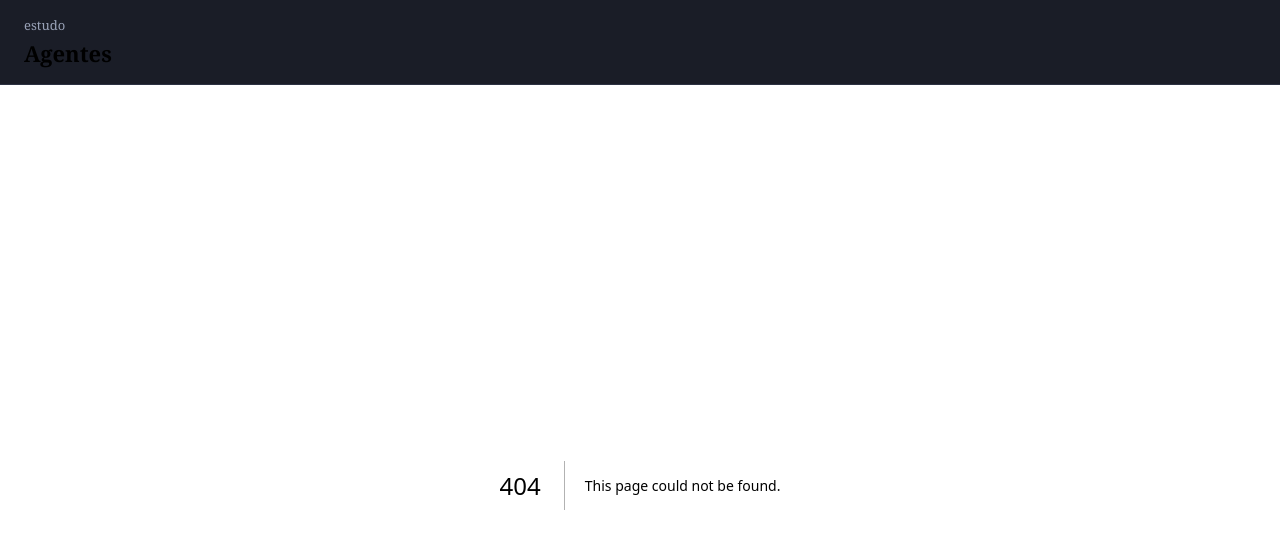
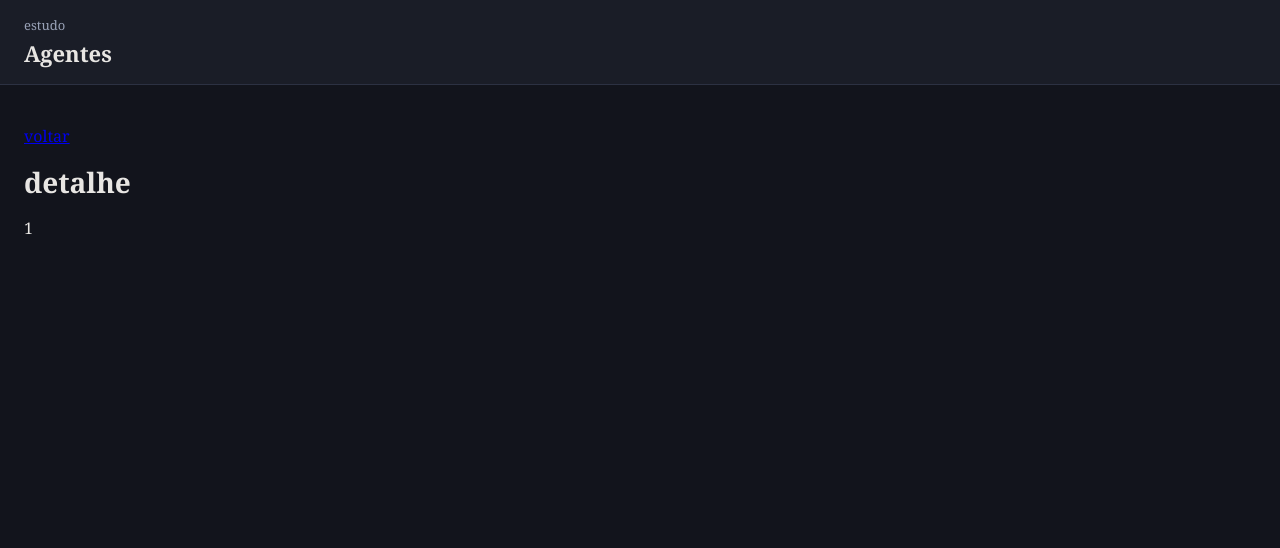
Before and after one commit to FelZimmer/checkpoint-5, a Next.js app: page /details/1 in a window 1280 px wide. Before the commit this address had no page. Shown: the top 548 px of the page. Built offline with nearby package versions, Linux system fonts and the light colour scheme.

Commit message:
Rota de detalhes

```diff
--- /dev/null
+++ b/app/details/[id]/page.js
@@ -0,0 +1,23 @@
+import Link from "next/link";
+import { Suspense } from "react";
+
+async function Conteudo({ params }) {
+  const { id } = await params;
+  return (
+    <main>
+      <p>
+        <Link href="/">voltar</Link>
+      </p>
+      <h1>detalhe</h1>
+      <p>{id}</p>
+    </main>
+  );
+}
+
+export default function PaginaDetalhe({ params }) {
+  return (
+    <Suspense fallback={<p>carregando...</p>}>
+      <Conteudo params={params} />
+    </Suspense>
+  );
+}
--- a/app/globals.css
+++ b/app/globals.css
@@ -50,6 +50,12 @@ h1 {
   cursor: pointer;
 }
 
+.card a {
+  color: inherit;
+  text-decoration: none;
+  display: block;
+}
+
 .card img {
   width: 72px;
   height: 72px;
```
Also changed, not shown: components/AgentCard.js (+9 -5 lines).
